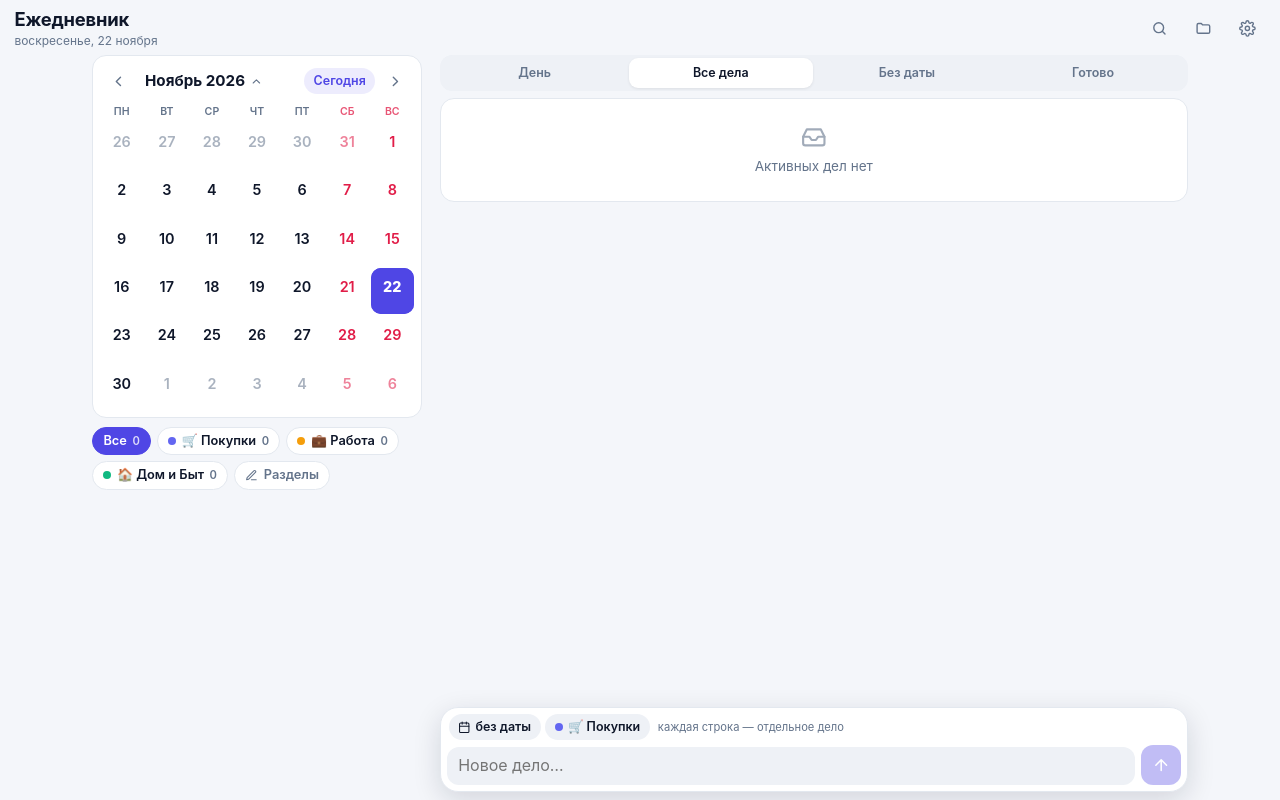
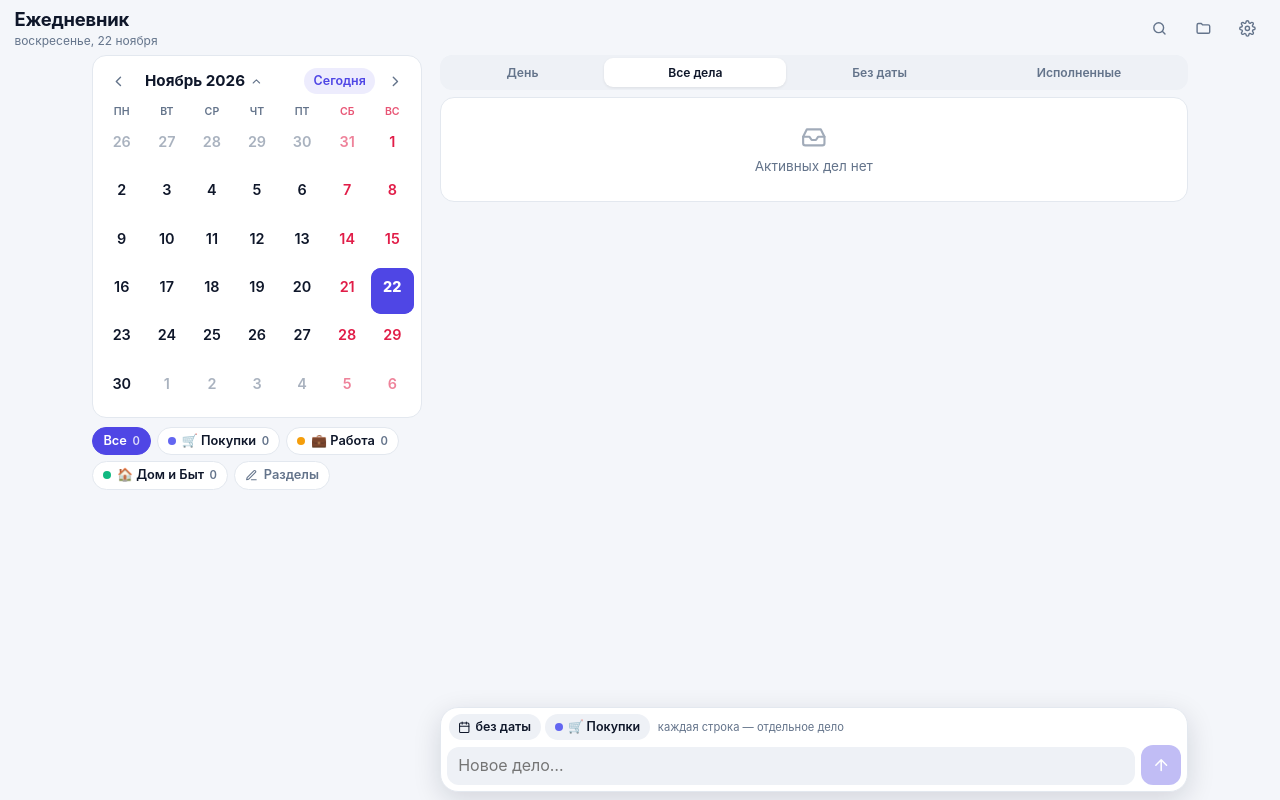
Before and after one commit to ElenaKirsBG/my-tasks-app, a plain HTML site: page index.html in a window 1280 px wide. Drawn offline with Linux system fonts and the light colour scheme.

Commit message:
Вкладка «Исполненные», подтверждение перед удалением исполненного дела
Co-Authored-By: Claude Opus 5.5 <noreply@anthropic.com>
Claude-Session: https://claude.ai/code/session_015YhzEXWsFMaud3DMqHHGUR

```diff
--- a/index.html
+++ b/index.html
@@ -70,7 +70,7 @@ svg{width:1em;height:1em;stroke:currentColor;fill:none;stroke-width:2;stroke-lin
 
 /* ===== Вкладки и разделы ===== */
 .tabs{display:flex;background:var(--subtle);border-radius:12px;padding:3px;gap:2px;margin-bottom:.45rem}
-.tab{flex:1;font-size:.78rem;font-weight:600;padding:.42rem .2rem;border-radius:9px;color:var(--muted);display:flex;align-items:center;justify-content:center;gap:.3rem;white-space:nowrap}
+.tab{flex:1 1 auto;min-width:0;font-size:.76rem;font-weight:600;padding:.42rem .2rem;border-radius:9px;color:var(--muted);display:flex;align-items:center;justify-content:center;gap:.3rem;white-space:nowrap}
 .tab.on{background:var(--card);color:var(--text);box-shadow:0 1px 3px rgba(0,0,0,.08)}
 .tab b{font-size:.68rem;font-weight:700;background:var(--soft);color:var(--accent);padding:0 .35rem;border-radius:6px;line-height:1.35}
 .chips{display:flex;gap:.35rem;overflow-x:auto;padding:.05rem 0 .5rem;scrollbar-width:none;-webkit-overflow-scrolling:touch}
@@ -452,6 +452,8 @@ function restore(id){
   t.isCompleted=false; t.checked=false; delete t.completedAt; save(); render();
 }
 function delTask(id){
+  const x = state.tasks.find(t=>t.id===id); if(!x) return;
+  if (x.isCompleted && !confirm(`Удалить навсегда исполненное дело «${x.text}»?`)) return;
   snapshot(); state.tasks = state.tasks.filter(t=>t.id!==id); save(); render(); toast('Дело удалено', true);
 }
 function moveOverdueToday(){
@@ -546,7 +548,7 @@ function renderChips(){
   $('#chips').innerHTML = h;
 }
 
-const VIEWS = [['day','День'],['all','Все дела'],['nodate','Без даты'],['done','Готово']];
+const VIEWS = [['day','День'],['all','Все дела'],['nodate','Без даты'],['done','Исполненные']];
 function renderTabs(){
   const a = active().filter(catOk);
   const counts = { day: a.filter(t=>t.date===ui.date).length, all: a.length, nodate: a.filter(t=>!t.date).length,
```
